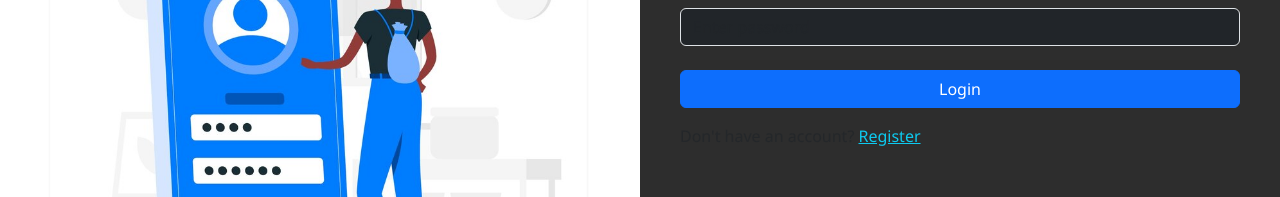
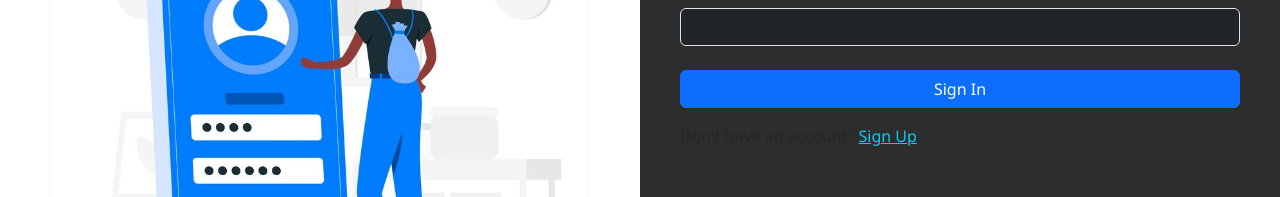
Before and after one commit to mrchiraggarg/onelink-react-typescript, a Next.js app in the folder client/: page /login in a window 1280 px wide. Shown: the part 284-481 px from the top of the page. Built offline with nearby package versions, Linux system fonts and the light colour scheme.

Commit message:
text updated

```diff
--- a/client/src/app/login/page.tsx
+++ b/client/src/app/login/page.tsx
@@ -27,11 +27,11 @@
                             <label className="form-label text-light">Password</label>
                             <input type="password" className="form-control bg-dark text-white" placeholder="Enter password" />
                         </div>
-                        <button type="submit" className="btn btn-primary w-100">Login</button>
+                        <button type="submit" className="btn btn-primary w-100">Sign In</button>
                     </form>
 
                     <p className="mt-3 text-muted text-sm">
-                        Don't have an account? <Link href="/register" className="text-info">Register</Link>
+                        Don't have an account? <Link href="/register" className="text-info">Sign Up</Link>
                     </p>
                 </div>
             </div>
--- a/client/src/app/register/page.tsx
+++ b/client/src/app/register/page.tsx
@@ -78,11 +78,11 @@
                             />
                         </div>
                         <button type="submit" className="btn btn-primary w-100">
-                            Register
+                            Sign Up
                         </button>
                     </form>
                     <p className="mt-3 text-muted text-sm">
-                        Already have an account? <Link href="/login" className="text-info">Login</Link>
+                        Already have an account? <Link href="/login" className="text-info">Sign In</Link>
                     </p>
 
                 </div>
```
